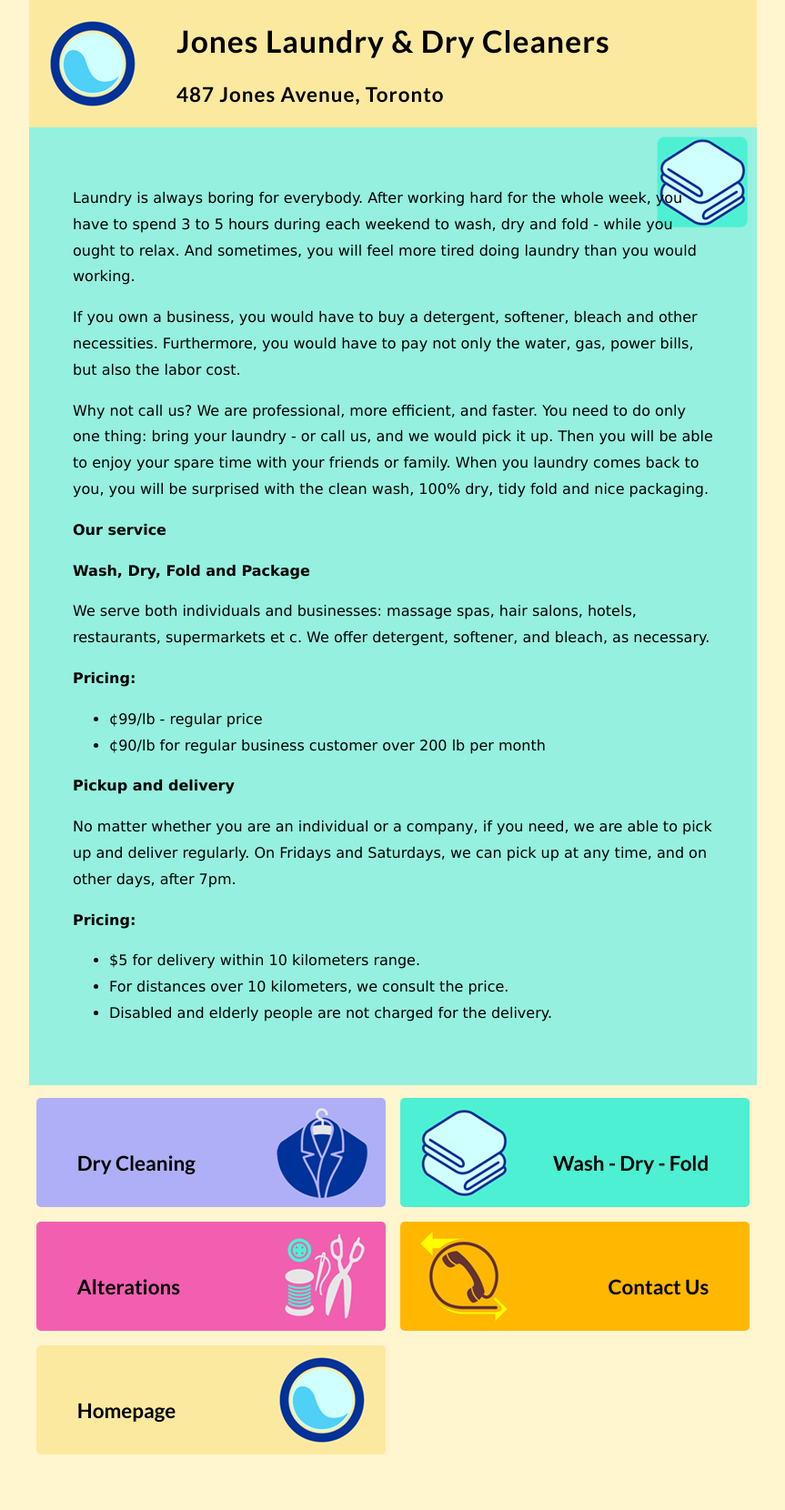
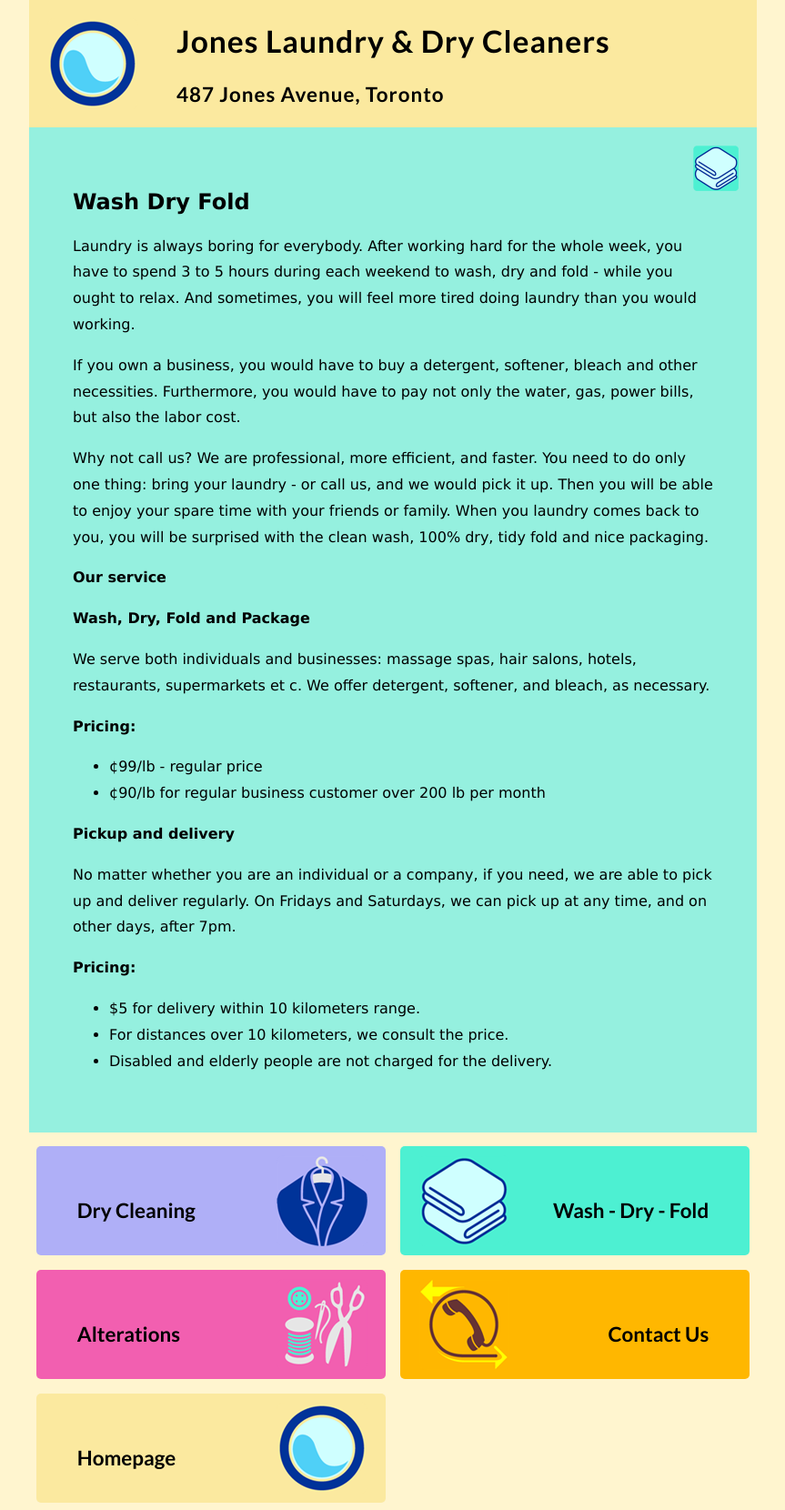
Before and after one commit to joneslaundrydryclean/joneslaundrydryclean.github.io, a Jekyll site: the page built from WashDryFold.md, in a window 1280 px wide. Shown: the whole page at 91% size, without its empty margins (208-1071 px from the left). Built offline with Jekyll 4.4.1, drawn with Linux system fonts in a browser that asks for light colours; before the commit the page ends 1607 px from its top, so only the background shows below that.

Commit message:
page titles

```diff
--- a/WashDryFold.md
+++ b/WashDryFold.md
@@ -4,6 +4,9 @@ title: Wash-Dry-Fold - Jones Laundry &amp; Dry Cleaners
 style: washDryFold
 permalink: /WashDryFold/
 ---
+
+Wash Dry Fold
+===
 
 Laundry is always boring for everybody. After working hard for the whole week, you have to spend 3 to 5 hours during each weekend to wash, dry and fold - while you ought to relax. And sometimes, you will feel more tired doing laundry than you would working.
 
--- a/css/styles.css
+++ b/css/styles.css
@@ -103,7 +103,8 @@ section {
 }
 
 .content {
-  background-position: right 10px top 10px;
+  background-position: right 20px top 20px;
+  background-size: 50px 50px;
   background-repeat: no-repeat;
 }
 .content.dryCleaning {
```
Also changed, not shown: ContactUs.md (+3 -0 lines), DryCleaning.md (+3 -0 lines), alterations.md (+3 -0 lines).
